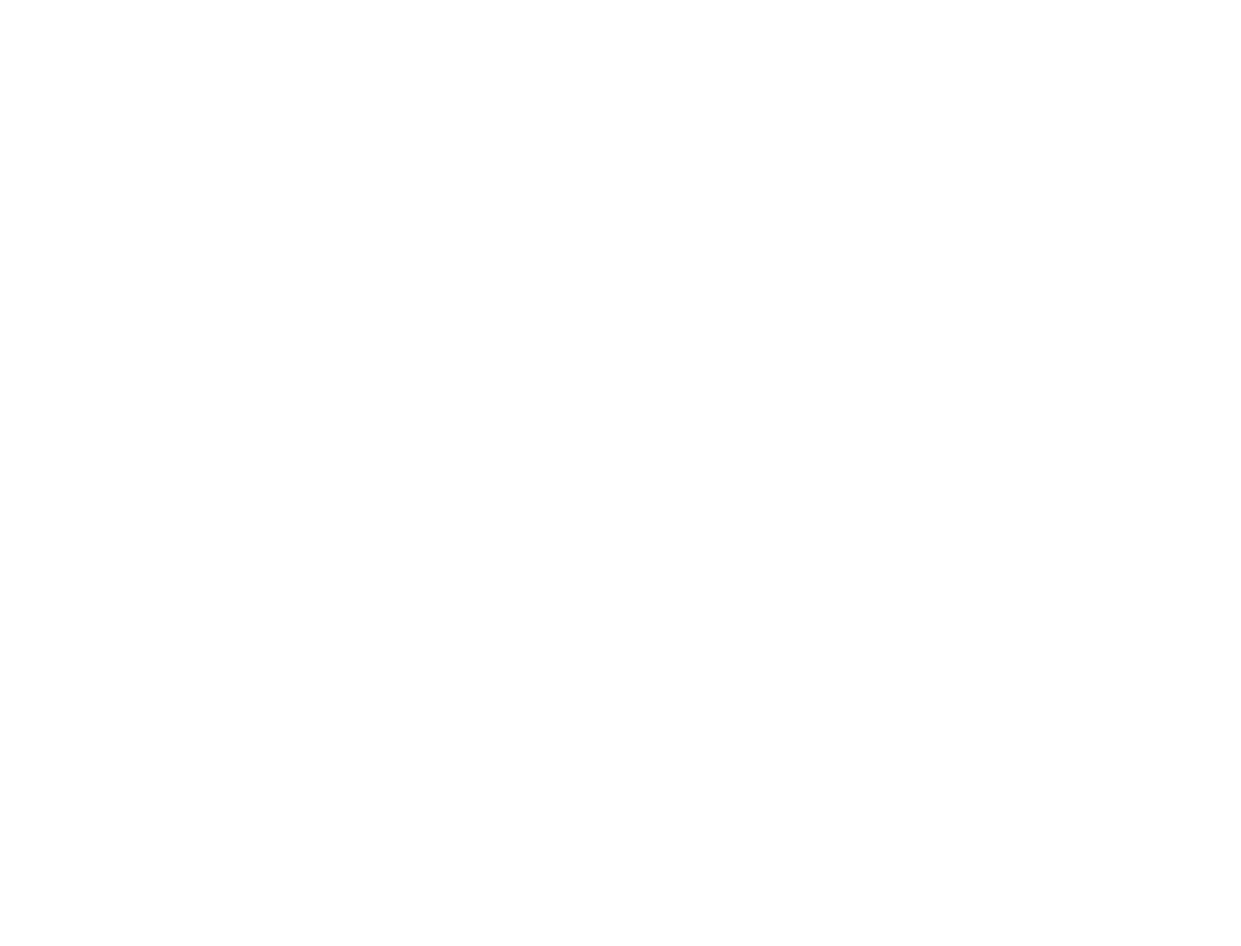
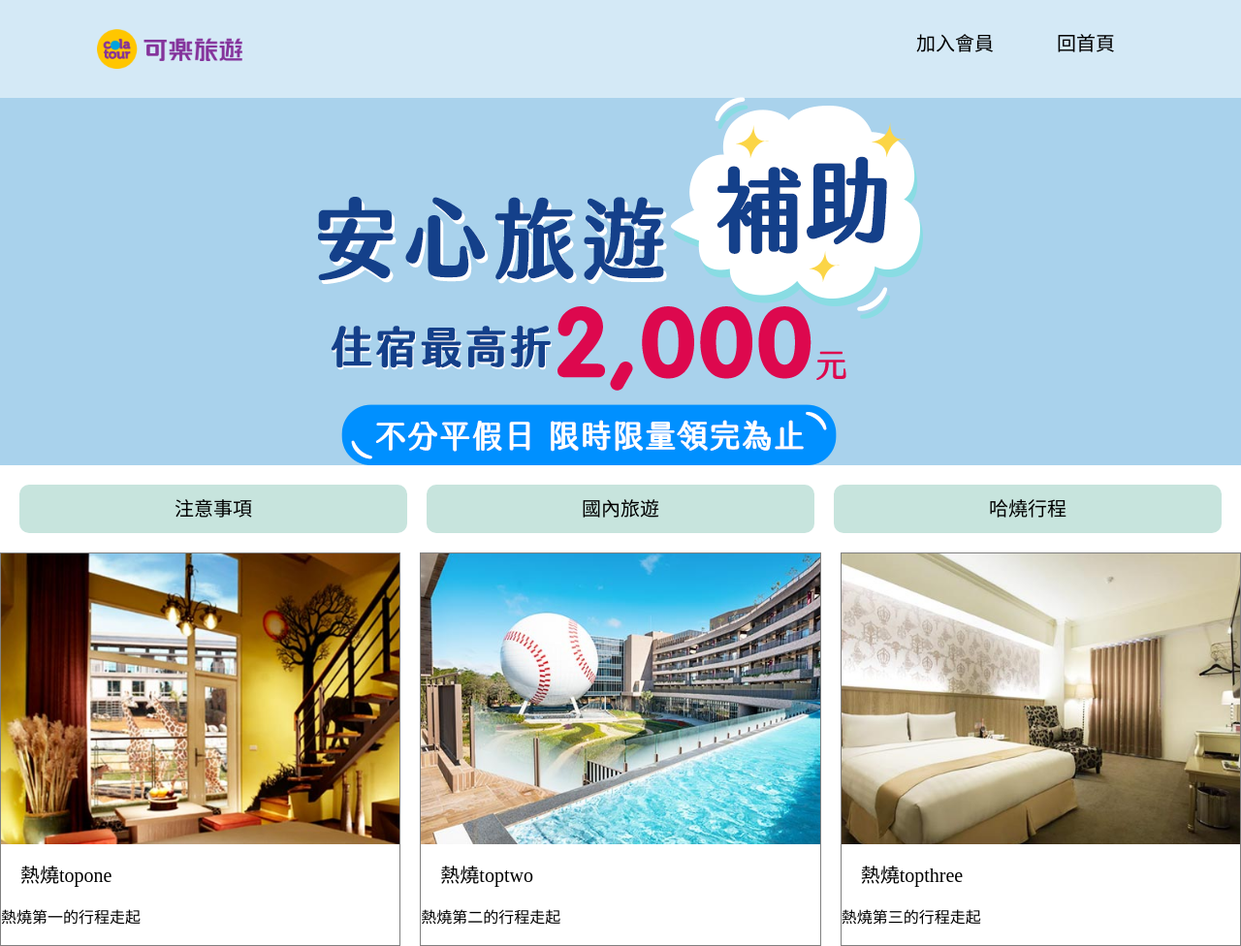
Before and after one commit to sccau189/HC_UD_cola, a plain HTML site: page index.html in a window 1280 px wide. Shown: the whole page at 97% size. Before the commit the page ends 800 px from the top, so only its background shows below. Drawn offline with nearby package versions, Linux system fonts and the light colour scheme.

Commit message:
未完成

```diff
--- a/index.html
+++ b/index.html
@@ -1,12 +1,65 @@
 <!DOCTYPE html>
 <html lang="zh">
+
 <head>
     <meta charset="UTF-8">
     <meta name="viewport" content="width=device-width, initial-scale=1.0">
     <title>可口可樂重製網頁</title>
+    <link rel="stylesheet" href="https://stackpath.bootstrapcdn.com/bootstrap/4.5.0/css/bootstrap.min.css"
+        integrity="sha384-9aIt2nRpC12Uk9gS9baDl411NQApFmC26EwAOH8WgZl5MYYxFfc+NcPb1dKGj7Sk" crossorigin="anonymous">
     <link rel="stylesheet" href="./style.css">
+
 </head>
+
 <body>
+        <!-- logo上方頁面 -->
+        <nav>
+            <div id="logo">
+                <img src="./jpg/logo.png" alt="可樂旅遊logo">
+            </div>
+            <div id="news">
+                <a href="#name">加入會員</a>
+                <a href="#first">回首頁</a>
+            </div>
+        </nav>
+        <!-- 橫幅頁 -->
+        <div id="banner">
+            <img src="./jpg/banner.png" alt="安心旅遊補助">
+        </div>
+    </div>
+    <div id="content">
+        <section id="menu">
+            <span>注意事項</span>
+            <span>國內旅遊</span>
+            <span>哈燒行程</span>
+        </section>
+
+        <div id="hotshow">
+            <div id="onehot">
+                <img src="./jpg/hot1.jpg" alt="熱燒一">
+                <div id="information-one">
+                    <h5>熱燒topone</h5>
+                    <p>熱燒第一的行程走起</p>
+                </div>
+            </div>
+            <div id="twohot">
+                <img src="./jpg/hot2.jpg" alt="熱燒二">
+                <div id="information-two">
+                    <h5>熱燒toptwo</h5>
+                    <p>熱燒第二的行程走起</p>
+                </div>
+            </div>
+            <div id="threehot">
+                <img src="./jpg/hot3.jpg" alt="熱燒三">
+                <div id="information-three">
+                    <h5>熱燒topthree</h5>
+                    <p>熱燒第三的行程走起</p>
+                </div>
+            </div>
+        </div>
+    </div>
+
 
 </body>
+
 </html>
--- a/style.scss
+++ b/style.scss
@@ -4,3 +4,84 @@
     box-sizing: border-box;
     font-family: 微軟正黑體;
 }
+
+// 導覽頁
+nav{
+    display: grid;
+    grid-template-columns: 30% 70%;
+    padding: 30px 100px;
+    position: fixed;
+    top: 0;
+    background:rgba($color: white, $alpha: 0.5);
+    color: black;
+    width: 100%;
+    #logo{
+        img{
+            width: 150px ;
+            height: auto;
+            text-align: left;
+        }
+    }
+    #news{
+        text-align:right;
+        padding: 30px auto;
+        font-size: 20px;
+
+        a{
+            text-decoration: none;
+            color: black;
+            padding: 30px;
+        }
+    }
+}
+
+#banner{
+    background-color: #a9d2ec;
+    text-align: center;
+    img{
+        margin-top: 100px;
+    }
+}
+#menu{
+    display: grid;
+    grid-template-columns: repeat(3,1fr);
+    padding: 10px;
+    width: 100%;
+    span{
+        font-size: 20px;
+        text-align: center;
+        background: #c7e4dd;
+        color:black;
+        border-radius: 10px;
+        padding: 10px 10px;
+        margin: 10px;
+    }
+}
+ #content{
+     width: 1280px;
+     margin: 0 auto;
+ }
+
+ #hotshow{
+     display: grid;
+     grid-template-columns: repeat(3, 1fr);
+     grid-gap: 20px;
+     > div{
+         border: 1px solid gray;
+     }
+     img{
+         width: 100%;
+        height: 300px;
+         object-fit: cover;
+         align-items: center;
+
+     }
+     h5{
+         color: black;
+         margin: 20px;
+         font-size: 20px;
+     }
+     p{
+         color: black;
+     }
+ }
```
Also changed, not shown: jpg/FLY.png (added), jpg/banner.png (added), jpg/easthot.jpg (added), jpg/hot.png (added), jpg/hot1.jpg (added), jpg/hot2.jpg (added), jpg/hot3.jpg (added), jpg/islandhot.jpg (added), jpg/logo.png (added), jpg/middlehot.jpg (added), jpg/northhot.jpg (added), jpg/southhot.jpg (added), style.css, 1 other file.
